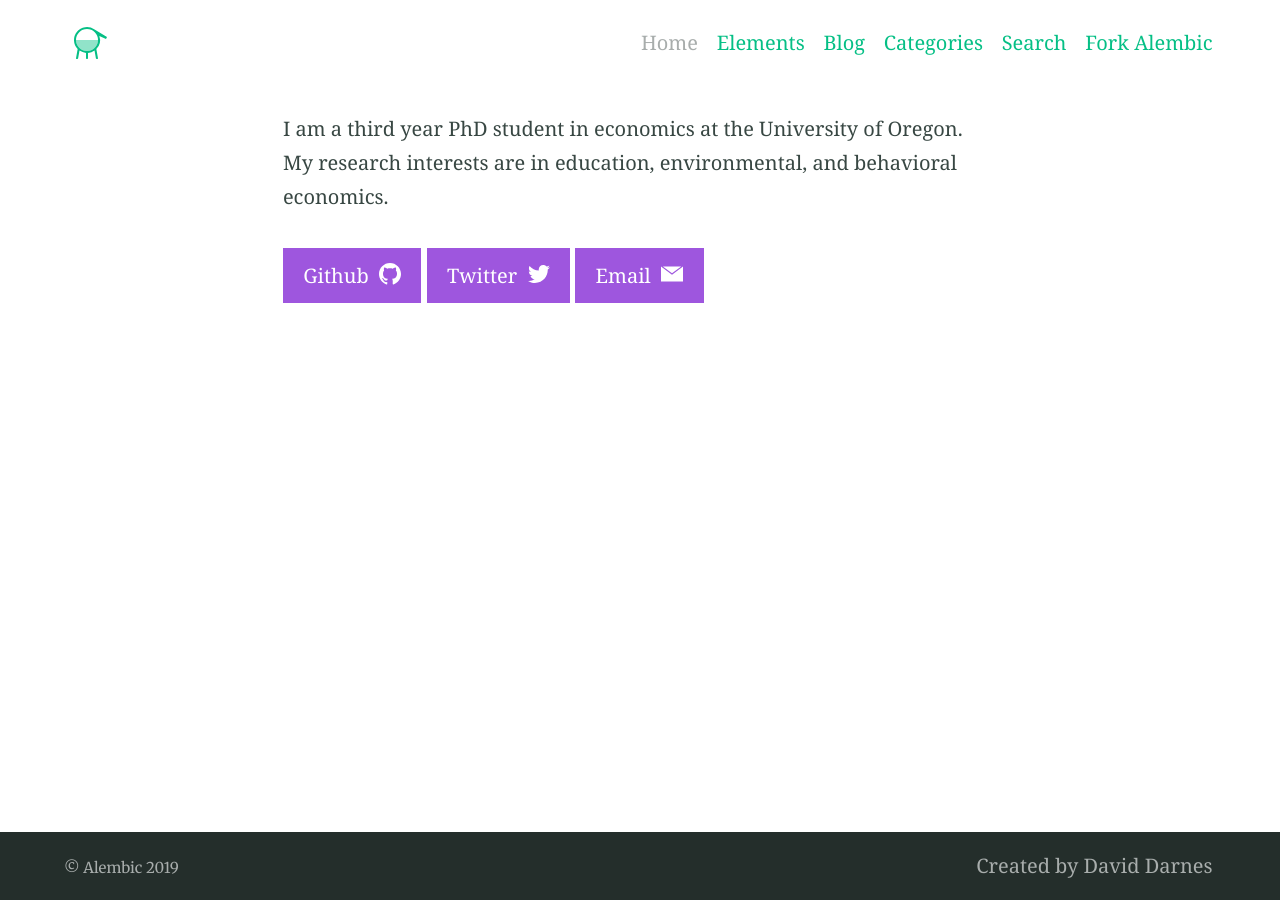
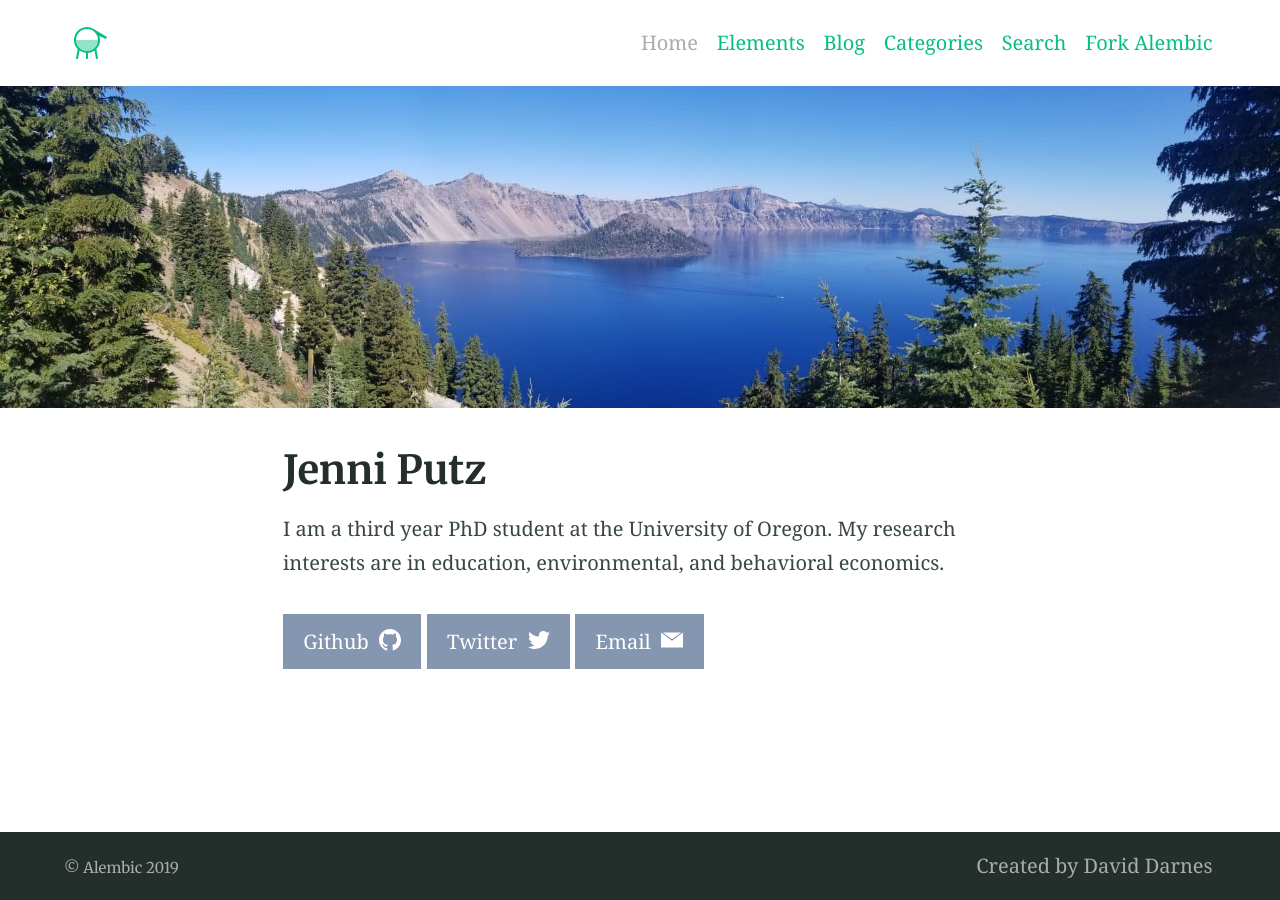
Before and after one commit to jenni-putz/1jenni-putz.github.io, a Jekyll site: the page built from index.md, in a window 1280 px wide. Built offline with Jekyll 4.4.1, drawn with Linux system fonts in a browser that asks for light colours; our own code applies the rules of GitHub Pages for plain Markdown files.

Commit message:
Update index.md

```diff
--- a/index.md
+++ b/index.md
@@ -1,12 +1,10 @@
 ---
 title: Jenni Putz
 feature_text: |
-feature_image: <p>
-  <img src= "https://github.com/jenni-putz/jenni-putz.github.io/blob/master/header.png" width = "220" height = "100" />
-</p>
-excerpt: ".."
+feature_image: "/header.png"
+
 ---
 
-I am a third year PhD student in economics at the University of Oregon. My research interests are in education, environmental, and behavioral economics.
+I am a third year PhD student at the University of Oregon. My research interests are in education, environmental, and behavioral economics.
 
-{% include button.html text="Github" icon="github" link="https://github.com/jenni-putz" color="#9E56DE" %} {% include button.html text="Twitter" icon="twitter" link="https://twitter.com/pootzie_xoxo" color="#9E56DE" %} {% include button.html text="Email" icon="email" link="mailto:jputz@uoregon.edu" color="#9E56DE" %}
+{% include button.html text="Github" icon="github" link="https://github.com/jenni-putz" color="#8596B1" %} {% include button.html text="Twitter" icon="twitter" link="https://twitter.com/pootzie_xoxo" color="#8596B1" %} {% include button.html text="Email" icon="email" link="mailto:jputz@uoregon.edu" color="#8596B1" %}
```
